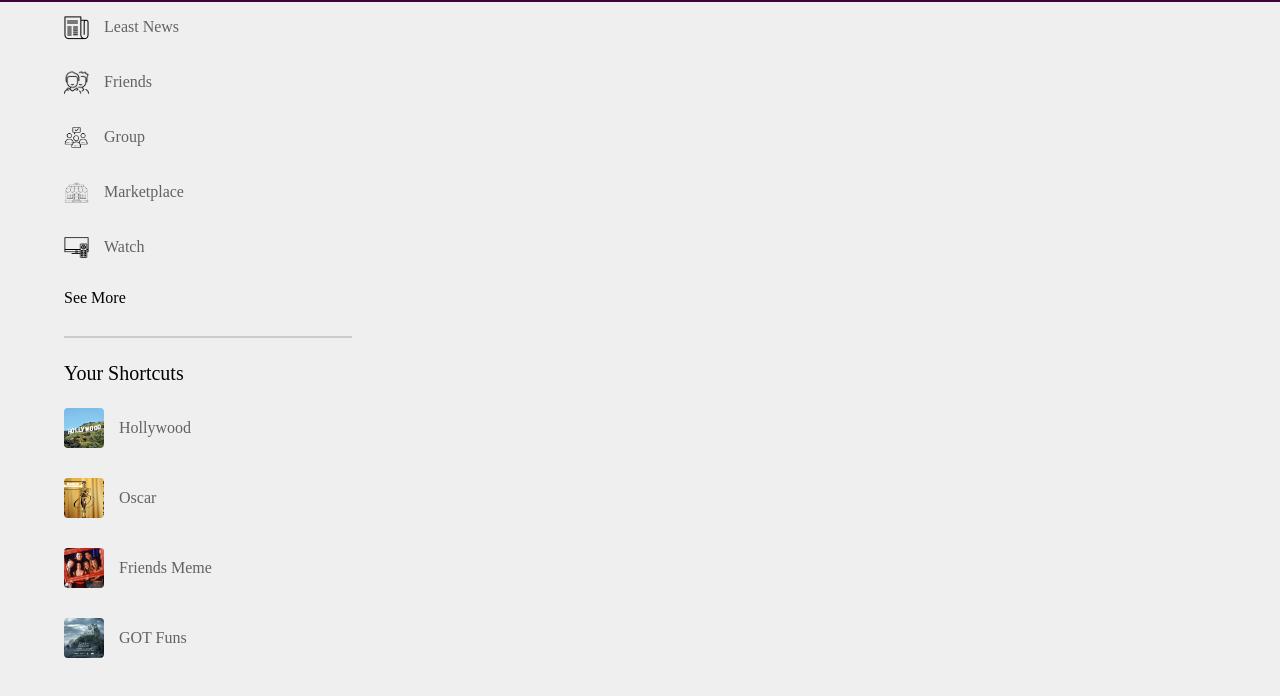
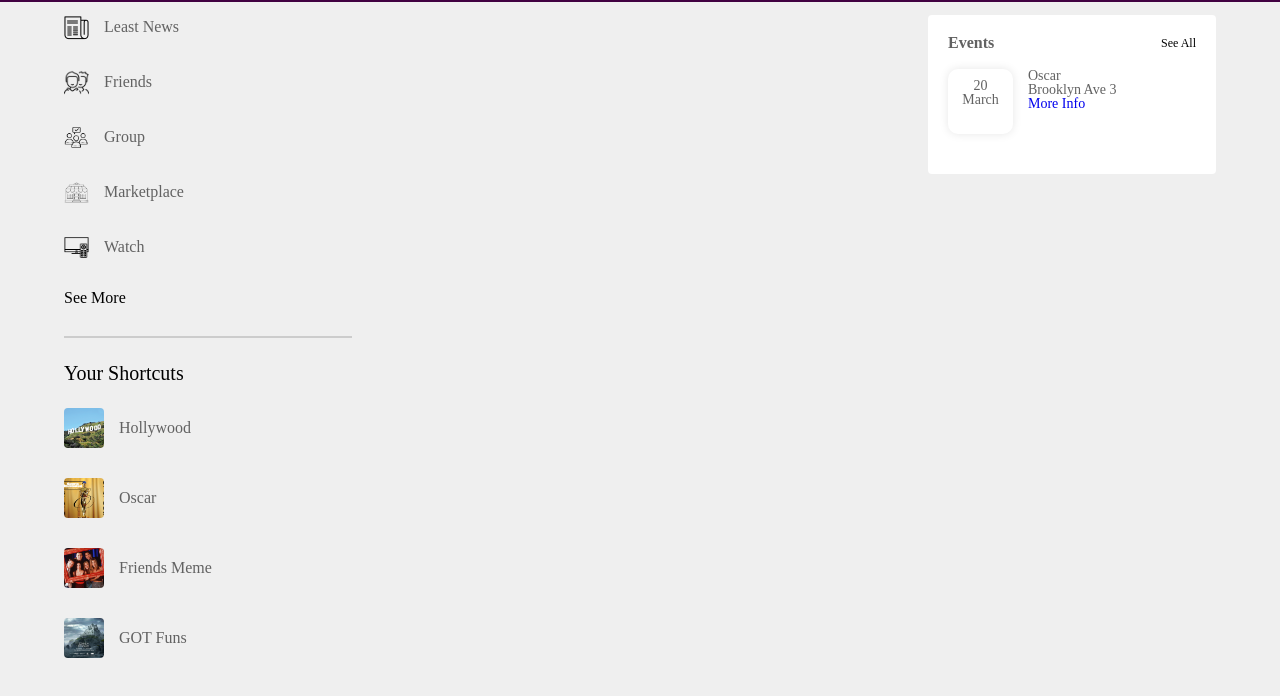
Before and after one commit to Ljojua15/HoLLyBook.com, a plain HTML site: page index.html in a window 1280 px wide. Shown: the part 78-774 px from the top of the page. Drawn offline with Linux system fonts and the light colour scheme.

Commit message:
add sidebars

```diff
--- a/css/style.css
+++ b/css/style.css
@@ -98,13 +98,6 @@ nav {
     align-self: flex-start;
 }
 
-.right-sidebar {
-    flex-basis: 25%;
-    position: sticky;
-    top: 70px;
-    align-self: flex-start;
-}
-
 .main-sidebar {
     flex-basis: 47%;
 }
@@ -156,3 +149,52 @@ nav {
     font-weight: 500;
     font-size: 20px;
 }
+
+
+/* მარჯვება მხარე  */
+
+.right-sidebar {
+    flex-basis: 25%;
+    position: sticky;
+    top: 70px;
+    align-self: flex-start;
+    background: #fff;
+    padding: 20px;
+    border-radius: 4px;
+    color: #626262;
+}
+
+.sidebar-title {
+    display: flex;
+    align-items: center;
+    justify-content: space-between;
+    margin-bottom: 18px;
+}
+
+.sidebar-title h4 {
+    font-size: 16px;
+    font-weight: 700;
+}
+
+.sidebar-title a {
+    color: black;
+    font-size: 12px;
+}
+
+.event {
+    display: flex;
+    font-size: 14px;
+    margin-bottom: 20px;
+}
+
+.left-event {
+    border-radius: 10px;
+    height: 65px;
+    width: 65px;
+    margin-right: 15px;
+    padding-top: 10px;
+    text-align: center;
+    position: relative;
+    overflow: hidden;
+    box-shadow: 0 0 10px rgba(0, 0, 0, 0.1);
+}
--- a/index.html
+++ b/index.html
@@ -74,7 +74,26 @@
 
             <!-- მარჯვენა -->
 
-            <div class="right-sidebar"></div>
+            <div class="right-sidebar">
+
+                <div class="sidebar-title">
+                    <h4>Events</h4>
+                    <a href="#">See All</a>
+                </div>
+
+                <div class="event">
+                    <div class="left-event">
+                        <h3>20</h3>
+                        <span>March</span>
+                    </div>
+                    <div class="right-event">
+                        <h2>Oscar</h2>
+                        <p>Brooklyn Ave 3</p>
+                        <a href="#">More Info</a>
+                    </div>
+                </div>
+
+            </div>
 
 
 
```
